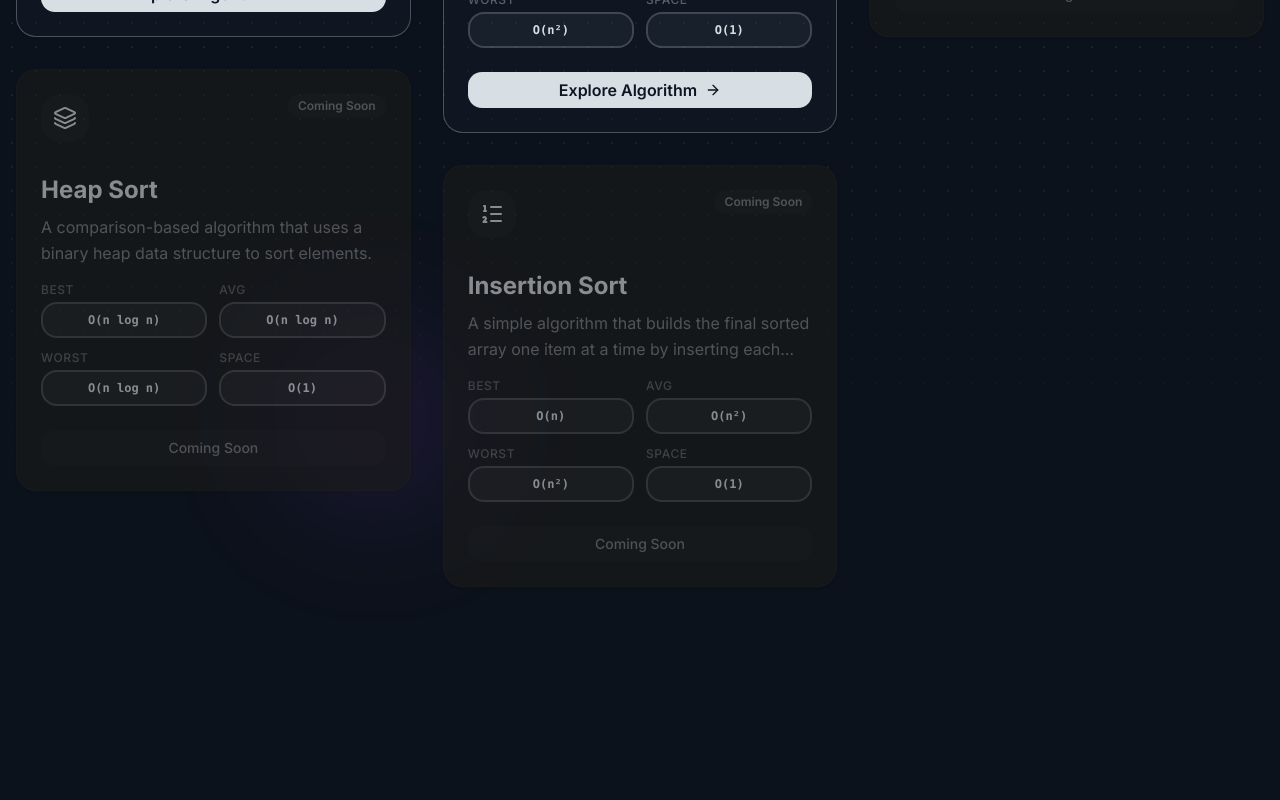
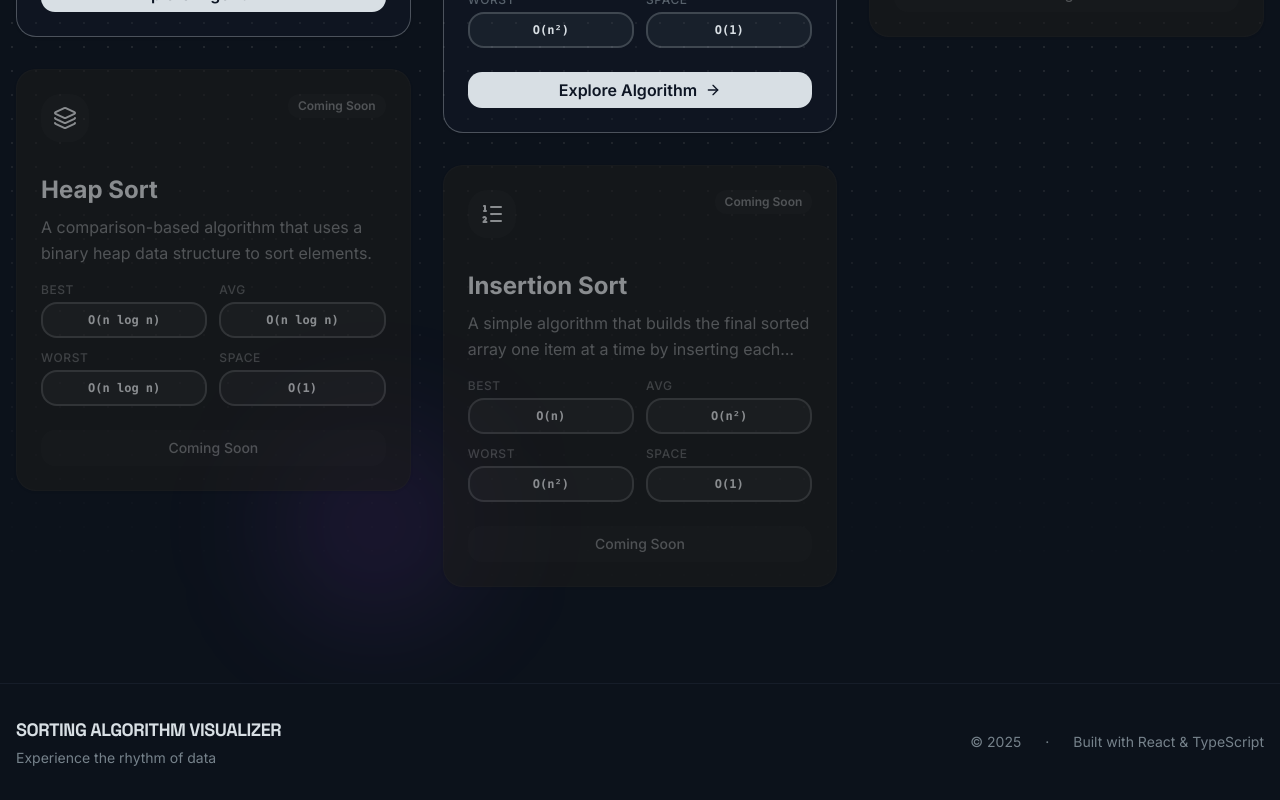
Before and after one commit to trungung/sort-visualise, a React (Vite) app: page / in a window 1280 px wide. Shown: the part 1173-1973 px from the top of the page. Before the commit the page ends 1856 px from the top, so only its background shows below. Built offline with nearby package versions, Linux system fonts and the light colour scheme.

Commit message:
Add footer to homepage
Includes copyright information, year, and technologies used.

```diff
--- a/src/routes/index.tsx
+++ b/src/routes/index.tsx
@@ -175,6 +175,26 @@
           </motion.div>
         </section>
       </div>
+
+      <footer className="relative z-10 border-t bg-background">
+        <div className="container mx-auto px-4 py-8">
+          <div className="flex flex-col items-center justify-center gap-4 text-center md:flex-row md:justify-between">
+            <div className="flex flex-col items-center gap-1 md:items-start">
+              <span className="font-display text-lg font-bold tracking-tight text-foreground">
+                SORTING ALGORITHM VISUALIZER
+              </span>
+              <p className="text-sm text-muted-foreground">
+                Experience the rhythm of data
+              </p>
+            </div>
+            <div className="flex items-center gap-6 text-sm text-muted-foreground">
+              <span>© 2025</span>
+              <span>·</span>
+              <span>Built with React & TypeScript</span>
+            </div>
+          </div>
+        </div>
+      </footer>
     </div>
   );
 }
```
